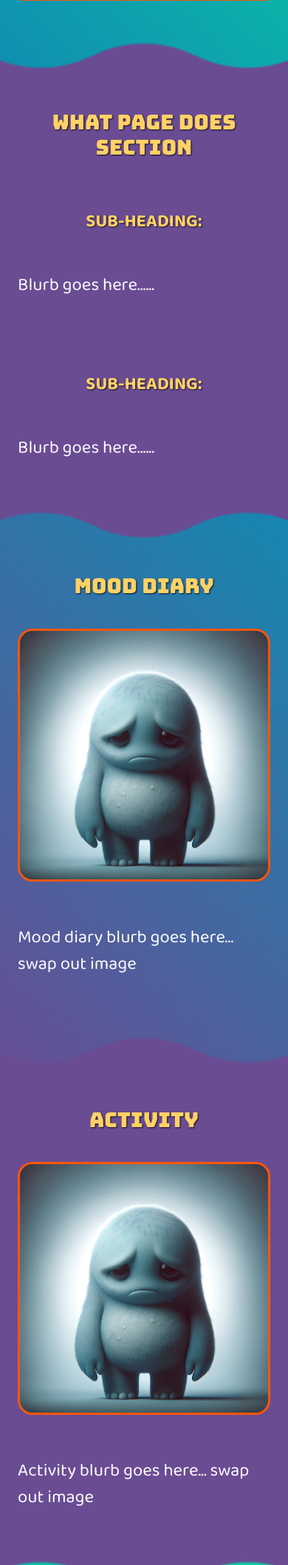
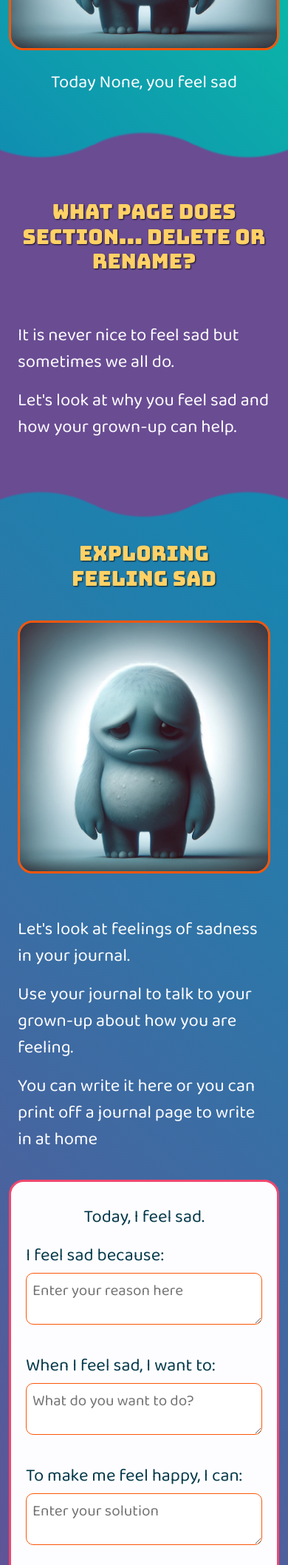
Before and after one commit to CallyKilduff123/mood_monsters, a Flask app: page /sad_page/1 in a window 390 px wide. Shown: the part 542-2658 px from the top of the page at 74% size. Run offline with Flask 3, Linux system fonts and the light colour scheme; some libraries are stand-ins or nearby versions.

Commit message:
update text and add journal form to sad_page, fix footer responsiveness, amend route decorator for sad_page, update css

```diff
--- a/application/routes.py
+++ b/application/routes.py
@@ -97,7 +97,9 @@ def grownup_dashboard(family_id):
 @app.route('/sad_page/<int:family_id>')
 def sad_page(family_id):
     # You can now use family_id within this function to fetch specific data, perform checks, etc.
-    return render_template('6_sad_page.html', family_id=family_id)
+    # Fetch child and related family information using family_id
+    first_name = session.get('first_name')  # Default to 'Unknown' if not set
+    return render_template('6_sad_page.html', first_name=first_name, family_id=family_id)
 
 
 @app.route('/worried_page/<int:family_id>')
--- a/application/static/css/styles.css
+++ b/application/static/css/styles.css
@@ -150,6 +150,7 @@ a.nav-link {
 /* ------ FONTS ------ */
 
 .titles {
+    text-transform: uppercase;
     text-shadow: 1px 1px 2px rgba(0, 0, 0, 0.8);
 }
 
@@ -159,7 +160,7 @@ h1, h2, h3, h4, h5, h6 {
     font-style: normal;
 }
 
-p, a {
+p, a, .entry {
     font-family: "Baloo 2", sans-serif;
     font-weight: 400;
     font-style: normal;
@@ -171,6 +172,13 @@ p, a {
 
 .fixed-width {
     width: 180px;
+    display: inline-flex;
+    justify-content: center;
+    align-items: center;
+}
+
+.fixed-width-wide {
+    width: 260px;
     display: inline-flex;
     justify-content: center;
     align-items: center;
@@ -259,6 +267,45 @@ textarea {
 label {
     color: var(--light);
 }
+
+
+/* ------ JOURNAL FORM FIELDS ------ */
+
+.journal-entry {
+    border: 3px solid var(--colour-1);
+    border-radius: 20px;
+    padding: 20px;
+    background-color: var(--light);
+    max-width: 100%;
+    margin: 20px auto;
+}
+
+.journal-entry *,
+.journal-entry *:focus {
+    border: none;
+    outline: none;
+}
+
+.entry {
+    display: block;
+    margin: 10px 0;
+}
+
+.entry label {
+    display: block;
+    color: var(--dark);
+    margin-bottom: 5px;
+}
+
+.entry textarea {
+    font-size: 1.3rem;
+    width: 100%;
+    height: 70px;
+    padding: 8px;
+    border: 1px solid var(--colour-6);
+    resize: vertical;
+}
+
 
 /* ------ BORDERS ------ */
 
--- a/application/templates/6_sad_page.html
+++ b/application/templates/6_sad_page.html
@@ -4,13 +4,15 @@
 <div class="container-fluid wave-bottom gradient-colour-1 py-5">
      <div class="container">
         <div class="row justify-content-center py-1">
-            <h1 class="text-center titles colour-2 pb-4">You are feeling sad</h1>
+            <h1 class="text-center titles colour-2 pb-4">Activity page to address feelings of sadness</h1>
         </div>
     </div>
     <div class="row justify-content-center">
         <!-- Sad Monster -->
         <div class="col-lg-4 col-md-6 mb-5">
-                <img class="img-fluid rounded border custom-border mb-5" src="/static/images/2_sad_monster.jpeg" alt="Sad Monster">
+            <img class="img-fluid rounded border custom-border mb-3" src="/static/images/2_sad_monster.jpeg" alt="Sad Monster">
+            <p class="colour-light text-center">Today {{ first_name }}, you feel sad</p>
+            <br>
         </div>
     </div>
 </div>
@@ -19,35 +21,49 @@
     <div class="container">
         <div class="row justify-content-center pt-1">
             <div class="col-lg-10">
-                <h1 class="text-center titles colour-2">What Page Does Section</h1>
+                <h1 class="text-center titles colour-2">What Page Does Section... delete or rename?</h1>
                 <div class="pt-5">
-                    <p class="text-center titles colour-2"><strong>SUB-HEADING:</strong></p>
-                    <br>
-                    <p class="colour-light">Blurb goes here......</p>
-                    <br><br><br>
-                    <p class="text-center titles colour-2"><strong>SUB-HEADING:</strong></p>
-                    <br>
-                    <p class="colour-light">Blurb goes here......</p>
+                    <p class="colour-light">It is never nice to feel sad but sometimes we all do.</p>
+                    <p class="colour-light">Let's look at why you feel sad and how your grown-up can help.</p>
                 </div>
             </div>
         </div>
     </div>
 </div>
 
-<!-- Mood Diary Section (Wave Top & Wave Bottom) -->
-<div class="container-fluid wave-top-bottom gradient-colour-2 pt-3 pb-2 mb-2">
+<!-- Mood Journal Section (Wave Top & Wave Bottom) -->
+<div class="container-fluid wave-top-bottom gradient-colour-2 pb-2 mb-2">
     <div class="container pb-5">
         <div class="row justify-content-center py-5">
             <div class="col-lg-10 py-5">
-                <h1 class="text-center p-4 titles colour-2">Mood Diary</h1>
+                <h1 class="text-center p-4 titles colour-2">Exploring Feeling Sad</h1>
                 <div class="row justify-content-center">
-                <!-- Mood Diary Image -->
+                <!-- Mood Journal Image -->
                     <div class="col-lg-4 col-md-6 pt-2">
                         <img class="img-fluid rounded border custom-border mb-5" src="/static/images/2_sad_monster.jpeg" alt="Sad Monster">
                     </div>
                     <div>
-                        <p class="colour-light">Mood diary blurb goes here... swap out image</p>
+                        <p class="colour-light">Let's look at feelings of sadness in your journal.</p>
+                        <p class="colour-light">Use your journal to talk to your grown-up about how you are feeling.</p>
+                        <p class="colour-light">You can write it here or you can print off a journal page to write in at home</p>
                     </div>
+                    <!-- journal -->
+                    <form action="/submit-journal" method="POST" class="journal-entry">
+                        <p class="text-center">Today, I feel sad.</p>
+                        <div class="entry">
+                            <label for="reason">I feel sad because:</label>
+                            <textarea id="reason" name="reason" placeholder="Enter your reason here"></textarea>
+                        </div>
+                        <div class="entry">
+                            <label for="action">When I feel sad, I want to:</label>
+                            <textarea id="action" name="action" placeholder="What do you want to do?"></textarea>
+                        </div>
+                        <div class="entry">
+                            <label for="solution">To make me feel happy, I can:</label>
+                            <textarea id="solution" name="solution" placeholder="Enter your solution"></textarea>
+                        </div>
+                        <button type="submit" class="btn btn-primary rounded-pill border-2 mx-4 my-1 px-5 py-3 fs-5 fixed-width">Submit</button>
+                    </form>
                 </div>
             </div>
         </div>
@@ -59,14 +75,16 @@
     <div class="container">
         <div class="row justify-content-center">
             <div class="col-lg-10">
-                <h1 class="text-center pb-4 titles colour-2">Activity</h1>
+                <h1 class="text-center pb-4 titles colour-2">Activity for when you feel sad</h1>
                 <div class="row justify-content-center">
                 <!-- Activity Image -->
                     <div class="col-lg-4 col-md-6 pt-2">
                         <img class="img-fluid rounded border custom-border mb-5" src="/static/images/2_sad_monster.jpeg" alt="Sad Monster">
                     </div>
                     <div>
-                        <p class="colour-light">Activity blurb goes here... swap out image</p>
+                        <p class="colour-light">Dancing releases happy hormones (called endorphins).</p>
+                        <p class="colour-light">Play your favourite song and dance!</p>
+                        <p class="colour-light">Get your grown up to dance too - that will make you laugh!</p>
                     </div>
                 </div>
             </div>
@@ -79,14 +97,15 @@
     <div class="container pb-5">
         <div class="row justify-content-center py-5">
             <div class="col-lg-10 py-5">
-                <h1 class="text-center p-4 titles colour-2">Animal Fact</h1>
+                <h1 class="text-center p-4 titles colour-2">Sad Animal Fact</h1>
                 <div class="row justify-content-center">
                 <!-- Animal Fact Image -->
                     <div class="col-lg-4 col-md-6 pt-2">
                         <img class="img-fluid rounded border custom-border mb-5" src="/static/images/2_sad_monster.jpeg" alt="Sad Monster">
                     </div>
                     <div>
-                        <p class="colour-light">Animal fact blurb goes here... swap out image or delete if text only</p>
+                        <p class="text-center titles colour-2"><strong>Did you know?</strong></p>
+                        <p class="colour-light">Cows have a best friend. Cows get sad when their best friend is not around.</p>
                     </div>
                 </div>
             </div>
@@ -99,15 +118,16 @@
     <div class="d-flex justify-content-center align-items-center">
         <div class="col-lg-10 text-center">
             <!-- buttons -->
-            <div class="btn btn-primary rounded-pill border-2 m-1 px-5 py-3 fs-5 fixed-width">
-                <a href="#">Diary</a>
+            <div class="btn btn-primary rounded-pill border-2 m-1 px-3 py-2 fs-5 fixed-width-wide">
+                <a href="#">Back to my mood monsters</a>
             </div>
-            <div class="btn btn-primary rounded-pill border-2 m-1 px-5 py-3 fs-5 fixed-width">
-                <a href="#">Badges</a>
+            <div class="btn btn-primary rounded-pill border-2 m-1 px-3 py-2 fs-5 fixed-width-wide">
+                <a href="#">I want to see my mood diary</a>
             </div>
-            <div class="btn btn-primary rounded-pill border-2 m-1 px-5 py-3 fs-5 fixed-width">
-                <a href="#">Dashboard</a>
+            <div class="btn btn-primary rounded-pill border-2 m-1 px-3 py-2 fs-5 fixed-width-wide">
+                <a href="#">I want to see my badges</a>
             </div>
+
         </div>
     </div>
 </div>
--- a/application/templates/layout.html
+++ b/application/templates/layout.html
@@ -33,9 +33,9 @@
 {% endblock %}
 
 <footer class="footer mt-auto py-3">
-    <div class="container d-flex justify-content-center">
-        <p class="mb-0 mx-5">&copy; Mood Monsters, 2024</p>
-        <p class="mb-0 mx-5">Created by Byte Me</p>
+    <div class="container d-flex flex-column flex-sm-row justify-content-center align-items-center text-center">
+        <p class="mb-0 mx-3 mx-sm-5">&copy; Mood Monsters, 2024</p>
+        <p class="mb-0 mx-3 mx-sm-5">Created by Byte Me</p>
     </div>
 </footer>
 
```
Also changed, not shown: application/templates/1_home.html (+3 -5 lines).
